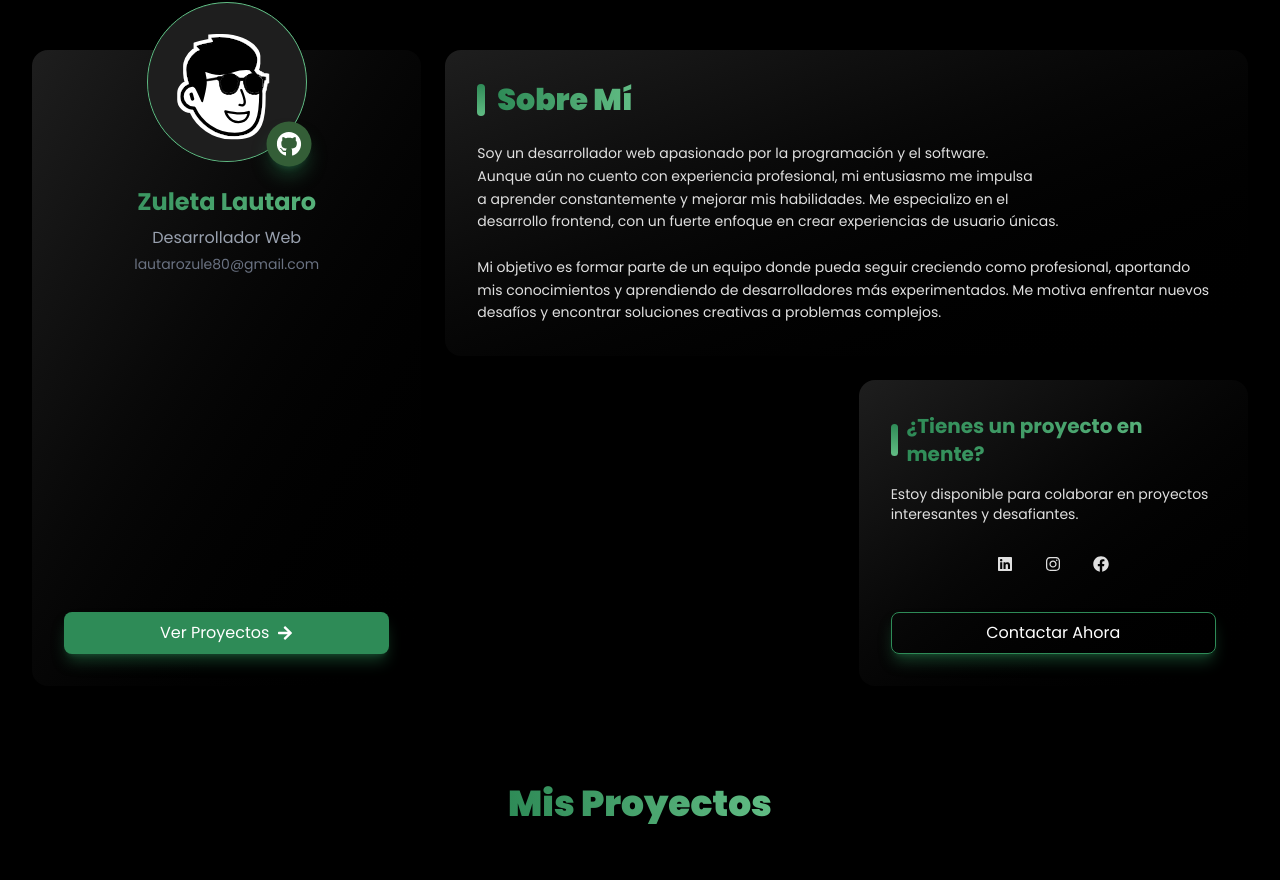
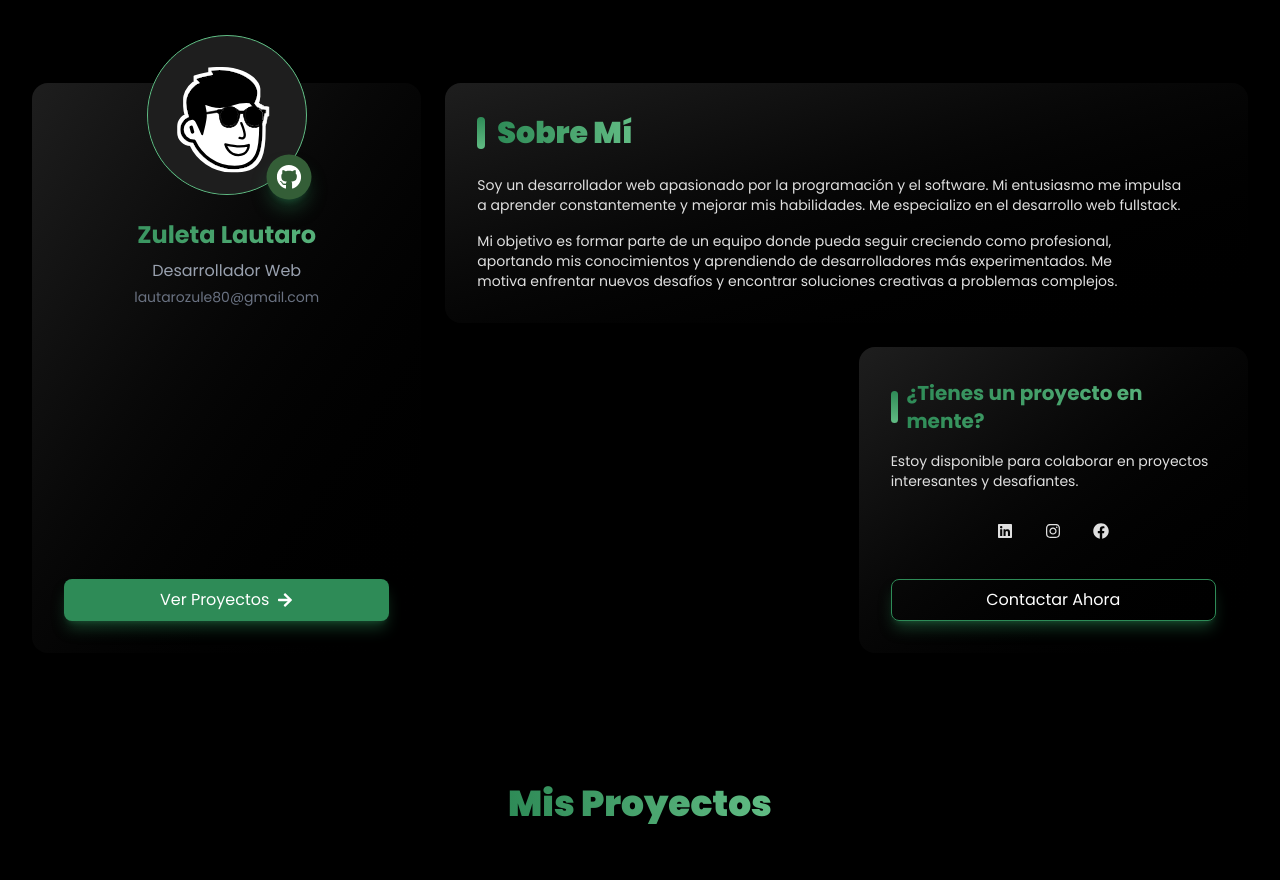
Before and after one commit to LautaroZ01/Portafolio, a React (Vite) app: page / in a window 1280 px wide. Shown: the part 820-1700 px from the top of the page. Built offline with nearby package versions, Linux system fonts and the light colour scheme.

Commit message:
modify: About me text

```diff
--- a/src/Pages/AboutMe.tsx
+++ b/src/Pages/AboutMe.tsx
@@ -71,18 +71,11 @@ export default function AboutMe() {
               Sobre Mí
             </h2>
           </div>
-          <p className="text-text-200 leading-relaxed text-balance text-sm">
-            Soy un desarrollador web apasionado por la programación y el
-            software. Aunque aún no cuento con experiencia profesional, mi
-            entusiasmo me impulsa a aprender constantemente y mejorar mis
-            habilidades. Me especializo en el desarrollo frontend, con un fuerte
-            enfoque en crear experiencias de usuario únicas.
-            <br />
-            <br />
-            Mi objetivo es formar parte de un equipo donde pueda seguir
-            creciendo como profesional, aportando mis conocimientos y aprendiendo
-            de desarrolladores más experimentados. Me motiva enfrentar nuevos
-            desafíos y encontrar soluciones creativas a problemas complejos.
+          <p className="text-text-200 text-balance text-sm mb-4">
+            Soy un desarrollador web apasionado por la programación y el software. Mi entusiasmo me impulsa a aprender constantemente y mejorar mis habilidades. Me especializo en el desarrollo web fullstack.
+          </p>
+          <p className="text-text-200 text-balance text-sm">
+            Mi objetivo es formar parte de un equipo donde pueda seguir creciendo como profesional, aportando mis conocimientos y aprendiendo de desarrolladores más experimentados. Me motiva enfrentar nuevos desafíos y encontrar soluciones creativas a problemas complejos.
           </p>
         </motion.div>
 
```
